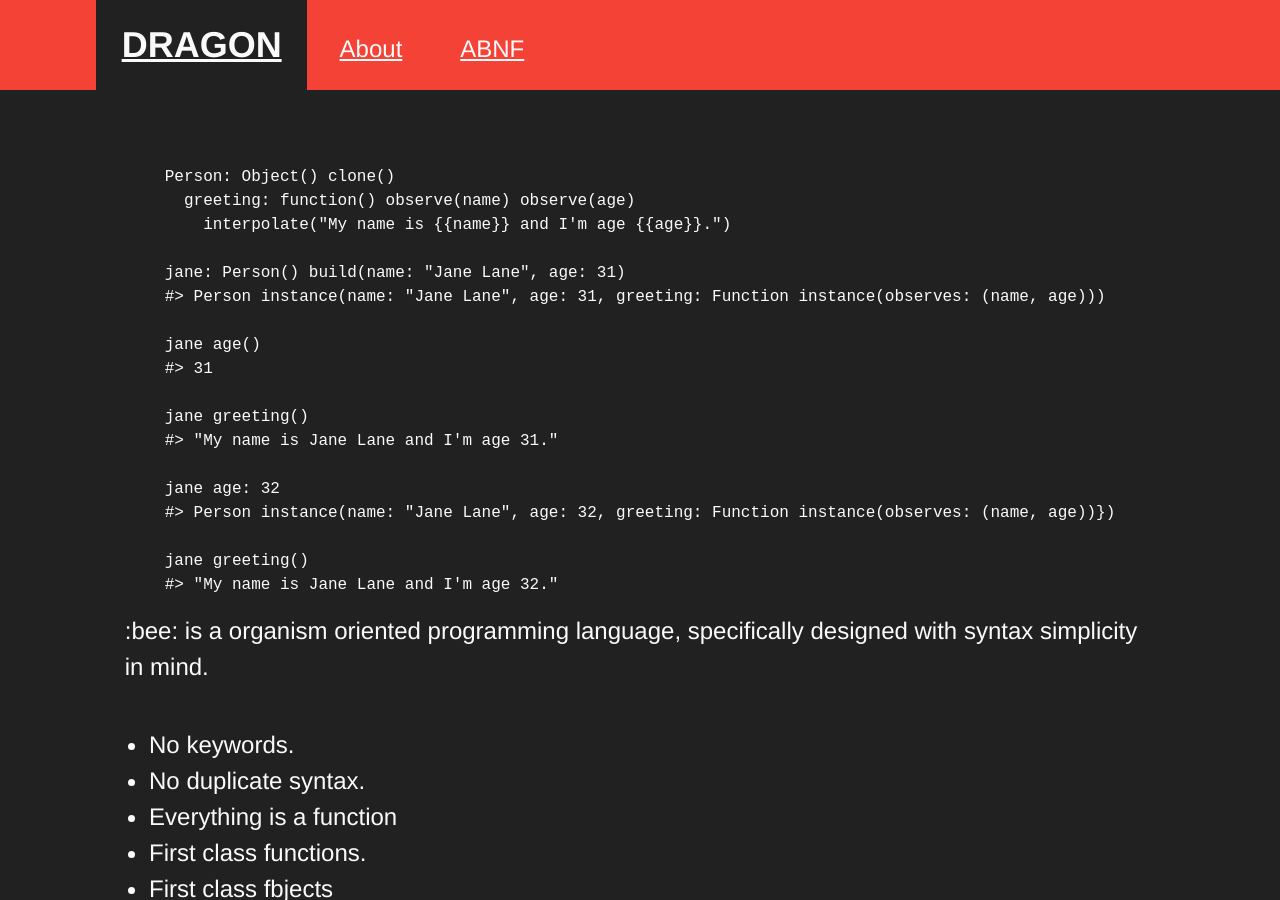
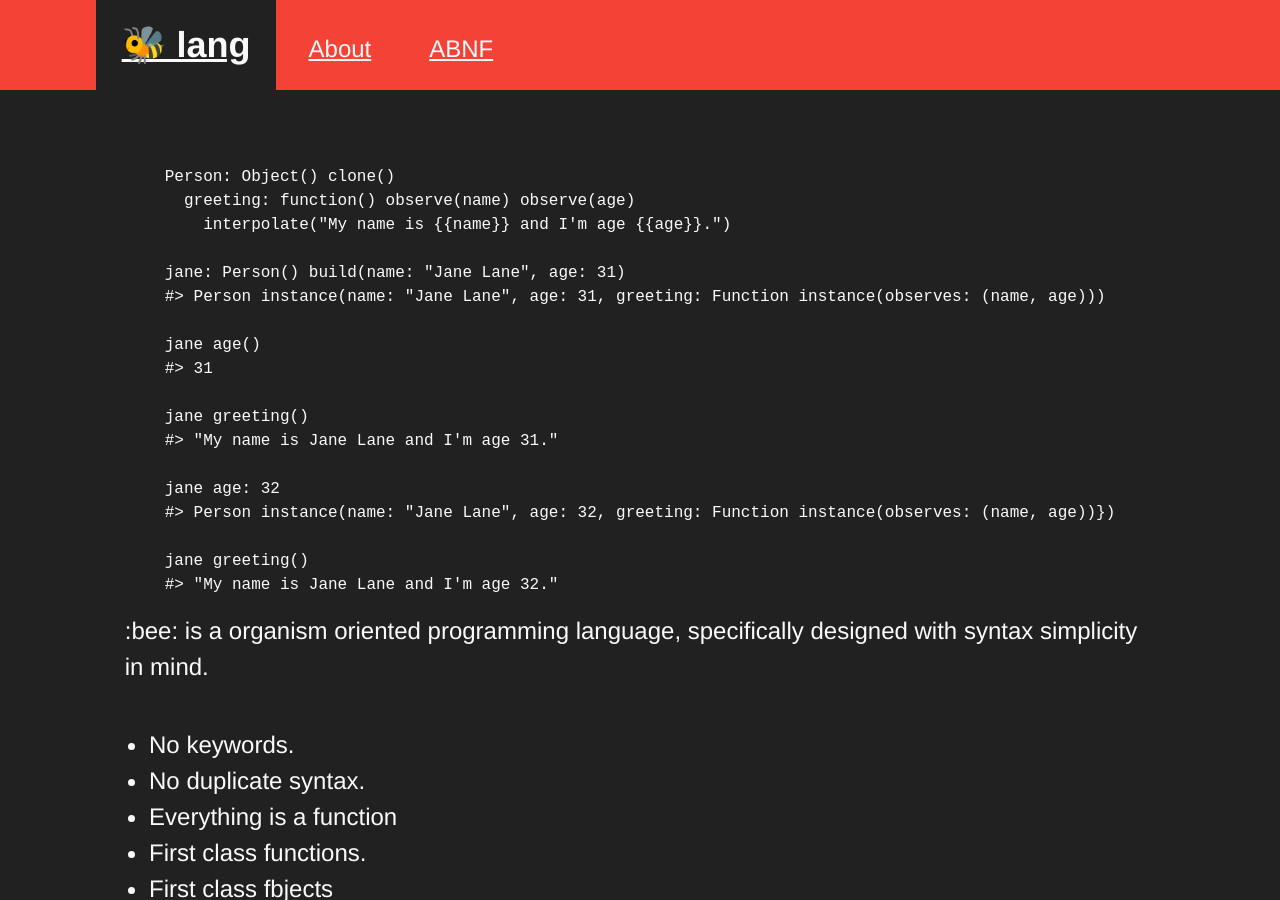
Before and after one commit to beelang/beelang.github.io, a Jekyll site: the page built from index.html, in a window 1280 px wide and 900 px high. Built offline with Jekyll 4.4.1, drawn with Linux system fonts in a browser that asks for light colours; Markdown is read by kramdown in place of the engine named in the settings.

Commit message:
Update _config.yml

```diff
--- a/_config.yml
+++ b/_config.yml
@@ -1,17 +1,17 @@
 # Site settings
-title: "DRAGON"
-description: "The official website of the Dragon programming language"
+title: "🐝 lang"
+description: "The official website of the 🐝  programming language"
 owner: "Kurtis Rainbolt-Greene"
-github: "http://github.com/dragonlang/dragonlang.github.io"
-logo: "http://github.com/dragonlang.png"
+github: "http://github.com/beelang/beelang.github.io"
+logo: "http://github.com/beelang.png"
 analytics: UA-18715035-11
 profiles:
   -
     name: "Twitter"
-    url: "http://twitter.com/dragonlang"
+    url: "http://twitter.com/beelang"
   -
     name: "Github"
-    url: "http://github.com/dragonlang"
+    url: "http://github.com/beelang"
 links:
   -
     name: "About"
```
